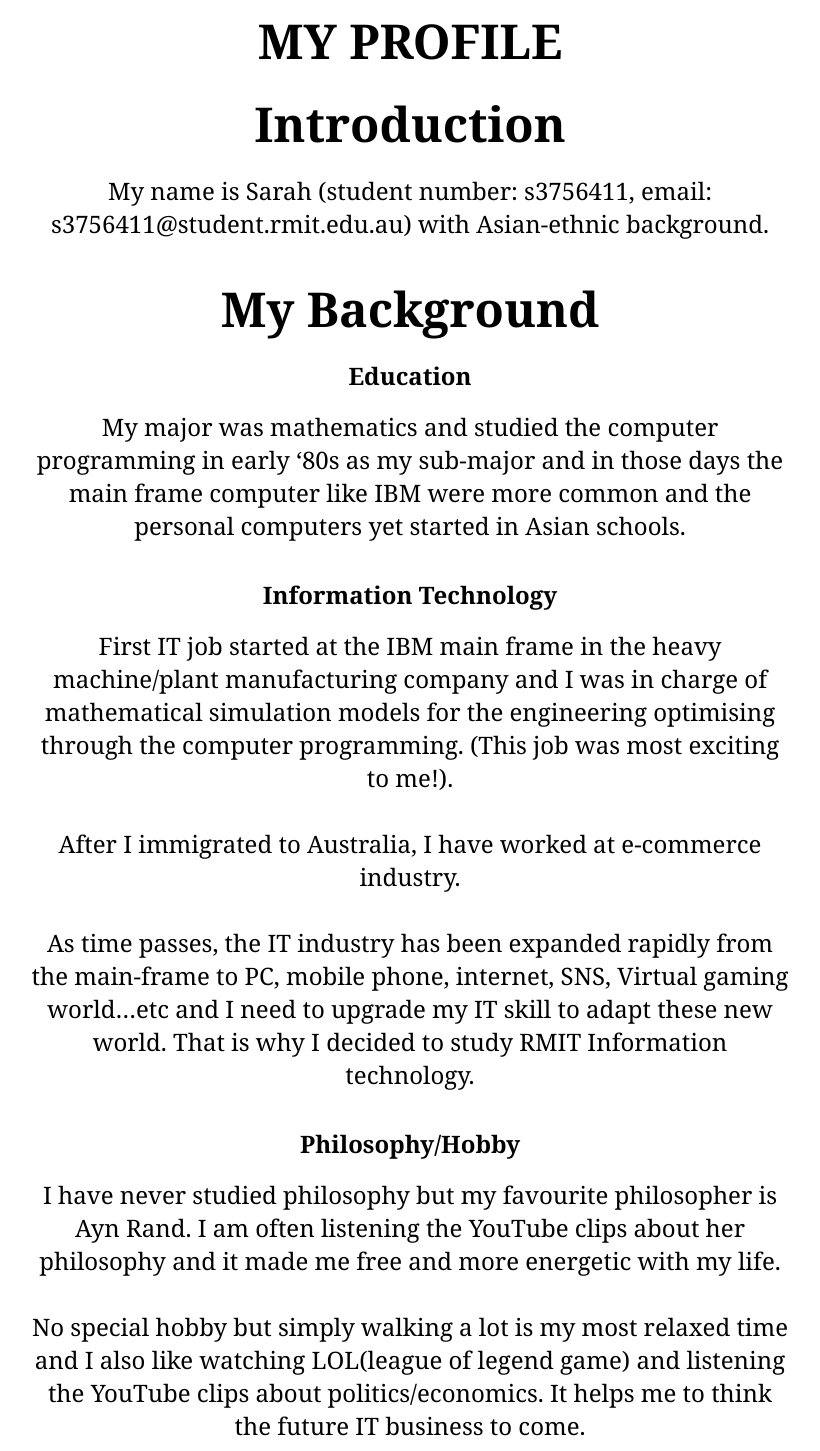
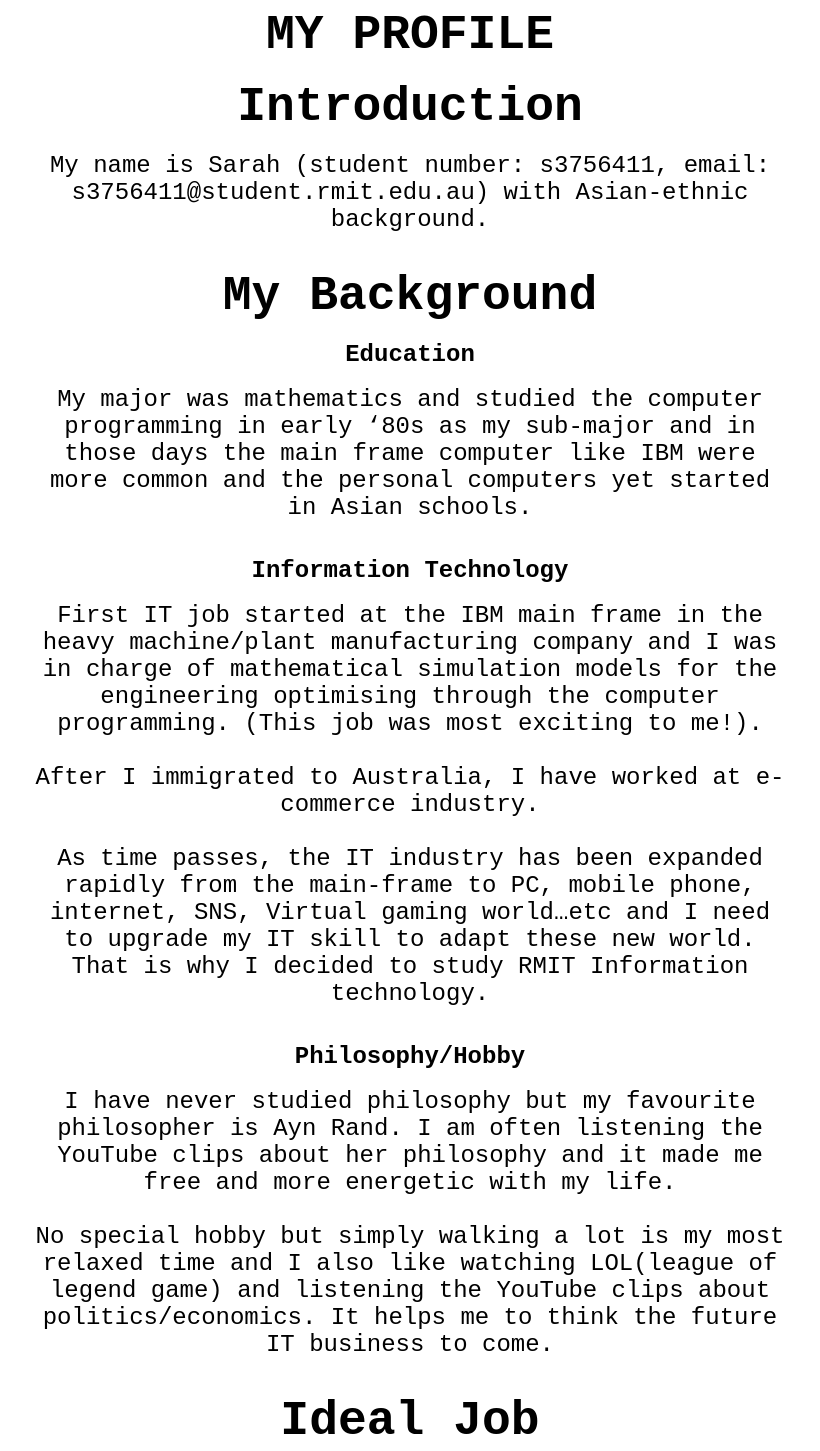
Before and after one commit to s3756411/S3756411.github.io, a plain HTML site: page index.html in a window 1280 px wide. Shown: the top 1451 px of the page, without its empty margins (230-1050 px from the left). Drawn offline with Linux system fonts and the light colour scheme.

Commit message:
Update index.html

```diff
--- a/index.html
+++ b/index.html
@@ -7,24 +7,24 @@
     <TD width="20%" ></td>
     <TD width="60%" >
 
-		<FONT face="gEORGIA" color=black size=7><b>MY PROFILE</B></FONT><BR><br>
+		<FONT face="Courier New" color=black size=7><b>MY PROFILE</B></FONT><BR><br>
 
-    <FONT face="gEORGIA" color=black size=7><b>Introduction</B></FONT><BR><br>
+    <FONT face="Courier New" color=black size=7><b>Introduction</B></FONT><BR><br>
 
-		<FONT face="gEORGIA" COLOR=black  size=5>
+		<FONT face="Courier New" COLOR=black  size=5>
 			My name is Sarah (student number: s3756411, email: s3756411@student.rmit.edu.au) with Asian-ethnic background. </FONT><BR><br><br>
 
-    <FONT face="gEORGIA" color=black size=7><b>My Background</B></FONT><BR><br>
-    <FONT face="gEORGIA" color=black size=5><b>Education</B></FONT><BR><br>
+    <FONT face="Courier New" color=black size=7><b>My Background</B></FONT><BR><br>
+    <FONT face="Courier New" color=black size=5><b>Education</B></FONT><BR><br>
 
-		<FONT face="gEORGIA" COLOR=black  size=5>
+		<FONT face="Courier New" COLOR=black  size=5>
 			My major was mathematics and studied the computer programming in early
 			‘80s as my sub-major and in those days the main frame computer like IBM
 			were more common and the personal computers yet started in Asian schools. </FONT><BR><br><br>
 
-     <FONT face="gEORGIA" color=black size=5><b>Information Technology</B></FONT><BR><br>
+     <FONT face="Courier New" color=black size=5><b>Information Technology</B></FONT><BR><br>
 
-		<FONT face="gEORGIA" COLOR=black  size=5>
+		<FONT face="Courier New" COLOR=black  size=5>
 			First IT job started at the IBM main frame in the heavy machine/plant manufacturing company
 			and I was in charge of mathematical simulation models for the engineering
 			optimising through the computer programming. (This job was most exciting to me!).<br><br>
@@ -36,8 +36,8 @@
 	    </FONT><BR><br><br>
 
 
-     <FONT face="gEORGIA" color=black size=5><b>Philosophy/Hobby</B></FONT><BR><br>
-	    <FONT face="gEORGIA" COLOR=black  size=5>
+     <FONT face="Courier New" color=black size=5><b>Philosophy/Hobby</B></FONT><BR><br>
+	    <FONT face="Courier New" COLOR=black  size=5>
 			I have never studied philosophy but my favourite philosopher is Ayn Rand.
 		        I am often listening the YouTube clips about her philosophy and it made me free and more energetic with my life. <br><br>
 			No special hobby but simply walking a lot is my most relaxed time and I also like watching LOL(league of legend game)
@@ -45,8 +45,8 @@
 		        It helps me to think the future IT business to come.
 	    </FONT><BR><br><br>
 
-	<FONT face="gEORGIA" color=black size=7><b>Ideal Job</B></FONT><BR><br>
-	    <FONT face="gEORGIA" COLOR=black  size=5>
+	<FONT face="Courier New" color=black size=7><b>Ideal Job</B></FONT><BR><br>
+	    <FONT face="Courier New" COLOR=black  size=5>
 			Actually, I do not mind any kind of job if it is within my capability. But I prefer e-commerce related job.
 		        As one of my family is planning to open a online shop(Women fashion),
 		        I hope I can join in the business and manage the technology part. </FONT><BR><br><br>
```
